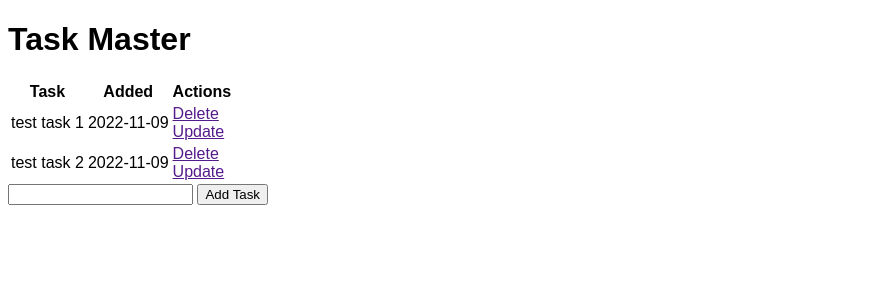
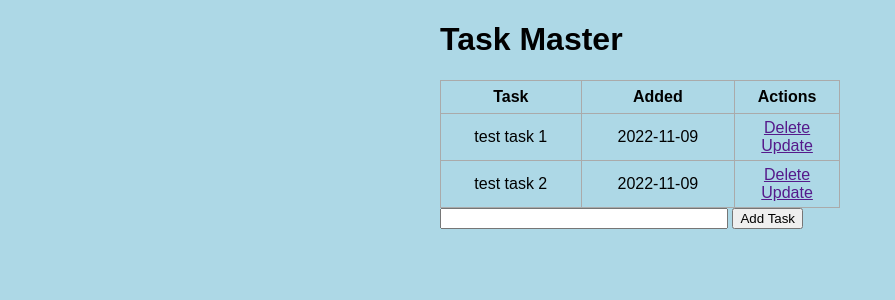
Before and after one commit to vyangesh/FlaskIntro, a Flask app: page / in a window 1280 px wide. Shown: the top 300 px of the page, without its empty margins (0-895 px from the left). Run offline with Flask 2, Linux system fonts and the light colour scheme; data comes from the database, SQL or seed files in the repository.

Commit message:
added style

```diff
--- a/app.py
+++ b/app.py
@@ -46,7 +46,7 @@ class Todo(db.Model):
 
 #The function below returns the template passed through it. It does not require the entire path to the file index.html
 #because of the folder name given to the "templates", it knows to look into that folder.
-#if we are POSTing then then we will show something and if we are not then we get the regular page
+#if we are POSTing then then we will show insert contents to test.db and if we are not then we retrive the page with the test.db tasks
 def index():
     if request.method == 'POST':
         task_content = request.form['content']#getting the contents from the webpage
--- a/static/css/main.css
+++ b/static/css/main.css
@@ -1,4 +1,36 @@
-body{
+body, html {
+    margin: 0;
     font-family: sans-serif;
-    border: 0ch;
+    background-color: lightblue;
 }
+
+.content {
+    margin: 0 auto;
+    width: 400px;
+}
+
+table, td, th {
+    border: 1px solid #aaa;
+}
+
+table {
+    border-collapse: collapse;
+    width: 100%;
+}
+
+th {
+    height: 30px;
+}
+
+td {
+    text-align: center;
+    padding: 5px;
+}
+
+.form {
+    margin-top: 20px;
+}
+
+#content {
+    width: 70%;
+}
```
